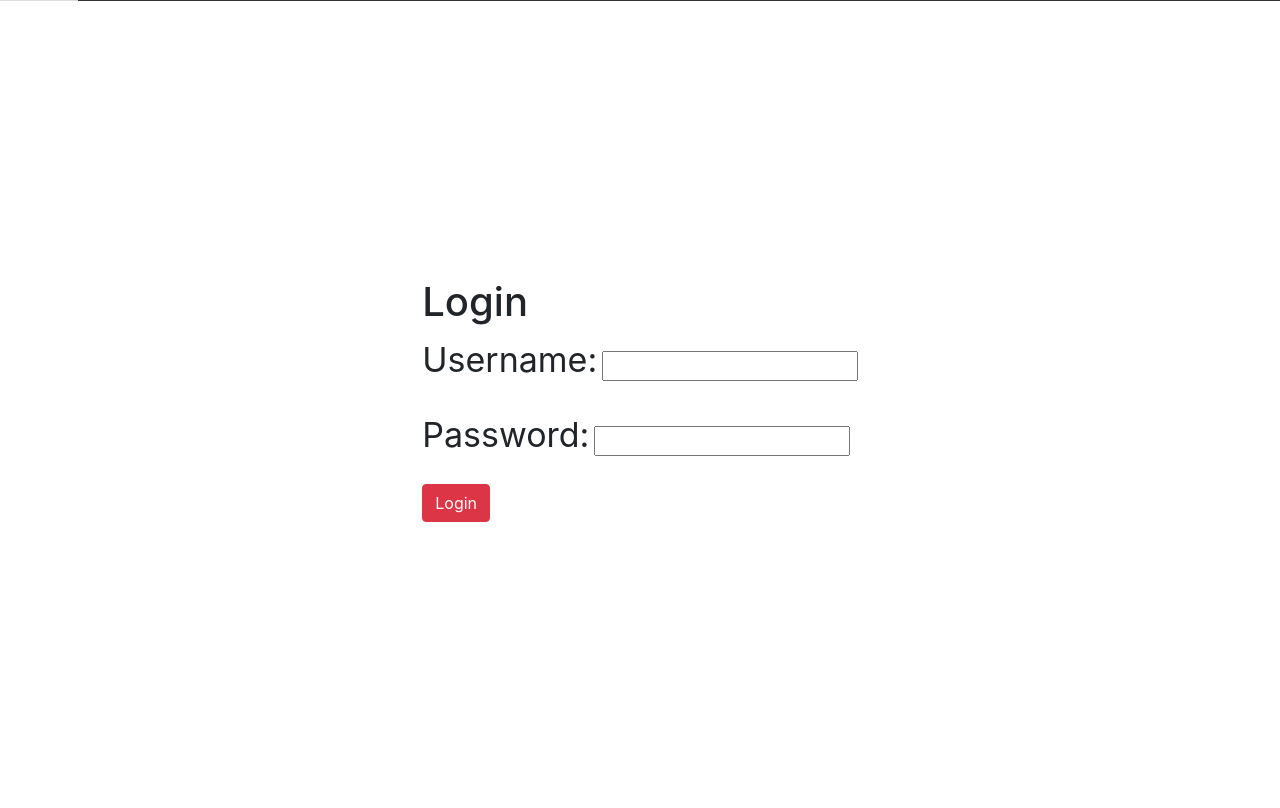
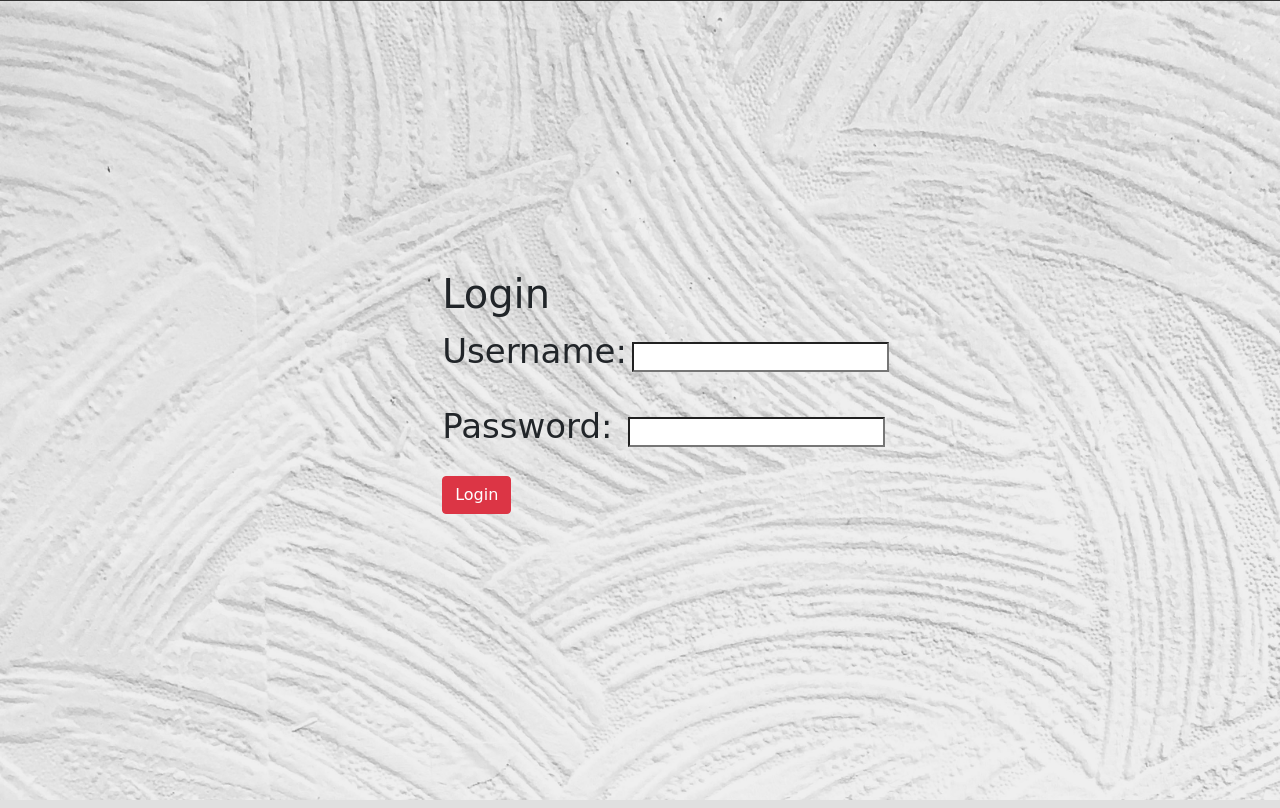
Before and after one commit to SuharshaHarish/learn-sanskrit-new, a Django app: page /learn-sanskrit/accounts/login/ in a window 1280 px wide. Run offline with Django 3.2, Linux system fonts and the light colour scheme; some libraries are stand-ins or nearby versions.

```diff
--- a/sanskrit/static/css/log.css
+++ b/sanskrit/static/css/log.css
@@ -1,9 +1,11 @@
 .my_username {
-  /* background-color: teal; */
+  background-color: white;
+
 }
 
 label {
   font-size: 34px;
+
 }
 
 /* .my_container {
@@ -22,4 +24,34 @@ label {
   justify-content: center;
   /* align-content: center; */
   align-items: center;
+  background: url(login.jpg) no-repeat;
+  background-size: cover;
+  font-family: cursive;
 }
+.my_password{
+  background-color:white;
+  margin-left: 10px;
+}
+input{
+  color: black;
+  font-family: -apple-system, BlinkMacSystemFont, 'Segoe UI', Roboto, Oxygen, Ubuntu, Cantarell, 'Open Sans', 'Helvetica Neue', sans-serif;
+  font-weight: 500;
+}
+
+/* REGISTER */
+body{
+  height: 100%;
+  width: 100%;
+  display: flex;
+  justify-content: center;
+  /* align-content: center; */
+  align-items: center;
+  background: url(login.jpg) no-repeat;
+  background-size: cover;
+  font-family: cursive;
+}
+
+/* both */
+form{
+  margin-left: 4%;
+}
--- a/sanskrit/templates/sanskrit/home.html
+++ b/sanskrit/templates/sanskrit/home.html
@@ -56,6 +56,7 @@
     <h1>Importance</h1>
 
     <div class="project">
+      <p>
         Sanskrit contains the cultural heritage of India recorded in the literary
         outpourings, beginning with the Rig Veda and through to the Classics right
         upto the 19th century. By developing proficiency in this language, one can
@@ -79,6 +80,7 @@
         This is perhaps the greatest importance of this language. We need to learn
         and master it to the extent so that we can keep unravelling these
         mysteries of the world, for our lifetime.
+      </p>
     </div>
   </div>
 
--- a/sanskrit/templates/sanskrit/navbar.html
+++ b/sanskrit/templates/sanskrit/navbar.html
@@ -1,5 +1,6 @@
 {% extends 'sanskrit/base.html' %} {% load static %} {%block body%}
 <style>
+  @import url('https://fonts.googleapis.com/css?family=Montserrat:400,500&display=swap');
   #navbar {
     background-color: #333;
     position: fixed;
@@ -15,13 +16,16 @@
     color: #f2f2f2;
     text-align: center;
     padding: 15px;
+    font-family: 'Montserrat', ;
+    font-weight: 500;
     text-decoration: none;
     font-size: 17px;
+
   }
 
   #navbar a:hover {
-    background-color: #ddd;
-    color: black;
+    background-color: none;
+    color: gray;
   }
 </style>
 <div id="navbar">
```
Also changed, not shown: sanskrit/static/css/home.css (+15 -5 lines), db.sqlite3, sanskrit/static/css/log.jpg (added), sanskrit/static/css/login.jpg (added). Lines whose indentation alone changed are shown as unchanged.
